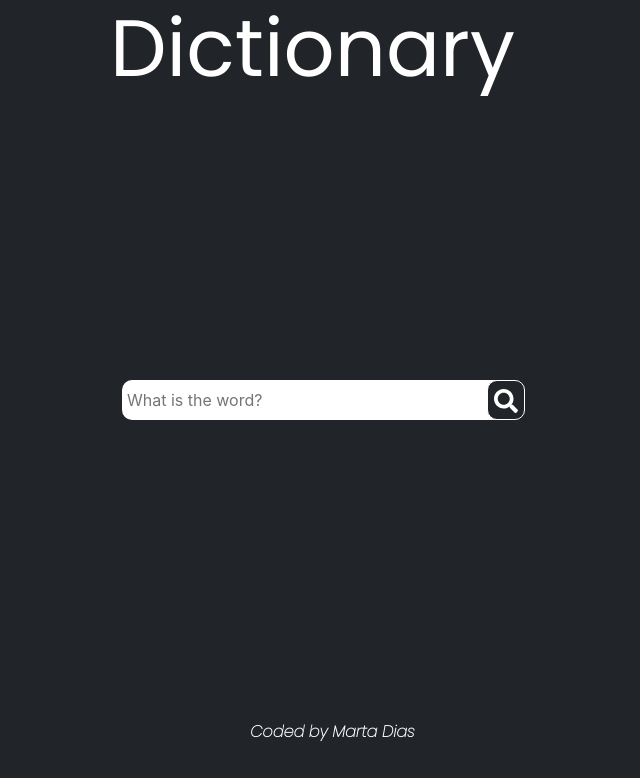
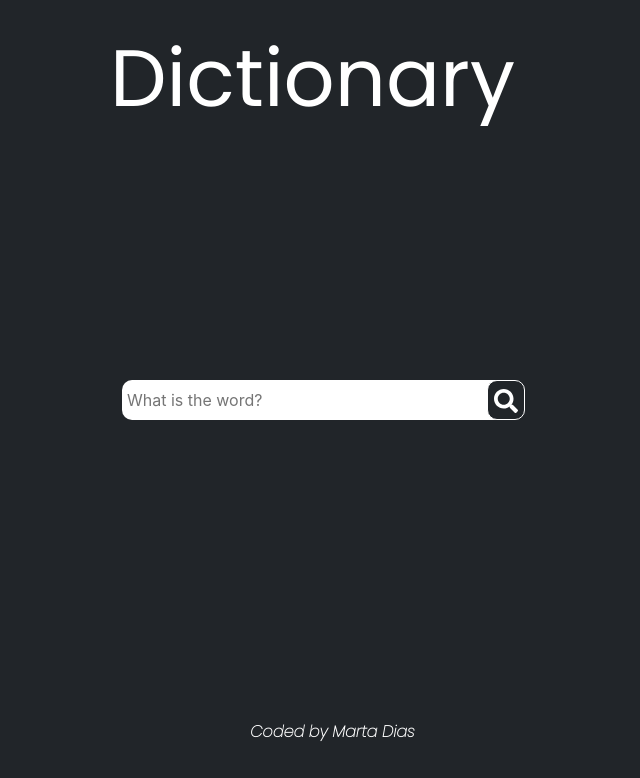
Before and after one commit to MDias04/awesome-dictionary, a React (Create React App) app: page / in a window 1280 px wide. Shown: the top 778 px of the page, without its empty margins (326-966 px from the left). Built offline with nearby package versions, Linux system fonts and the light colour scheme.

Commit message:
update app.css

```diff
--- a/src/styles/App.css
+++ b/src/styles/App.css
@@ -15,6 +15,7 @@
 /* HEADER ANIMATION START */
 
 .header-title {
+  margin: 30px 0;
   width: 9ch;
   /*Typing Animation*/
   animation: typing 2s steps(22), blink 0.5s step-end infinite alternate;
```
